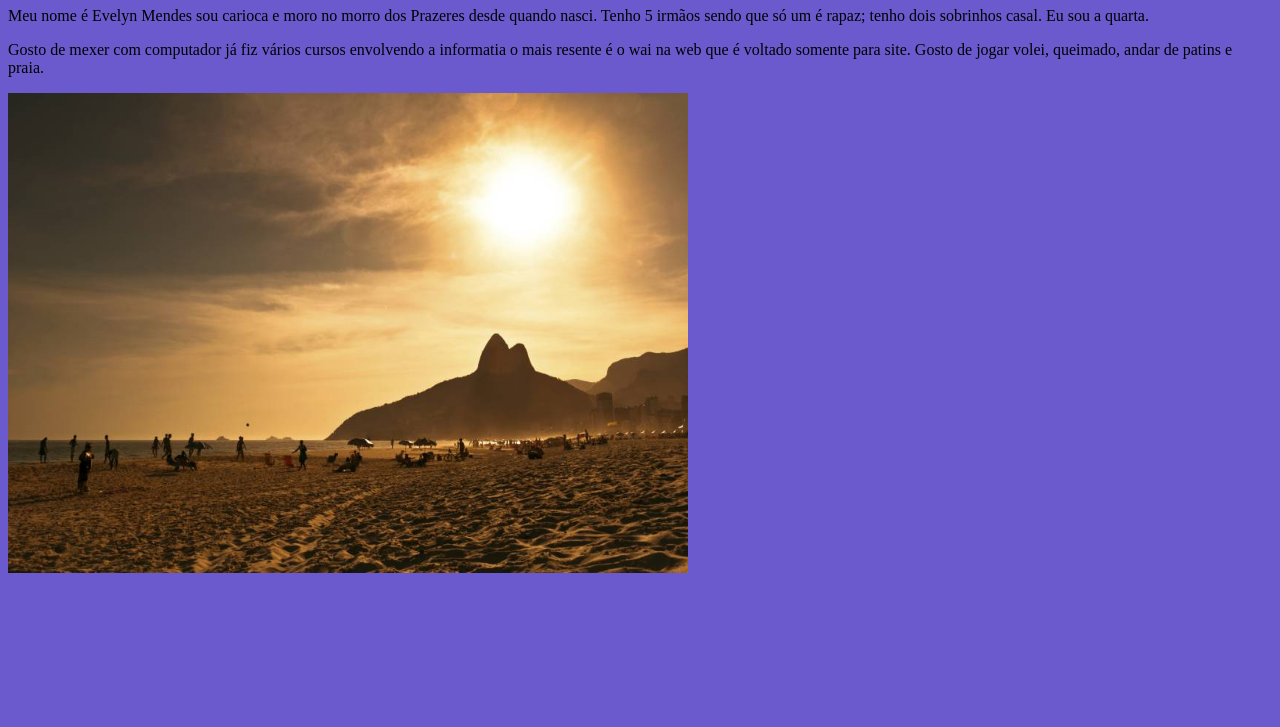
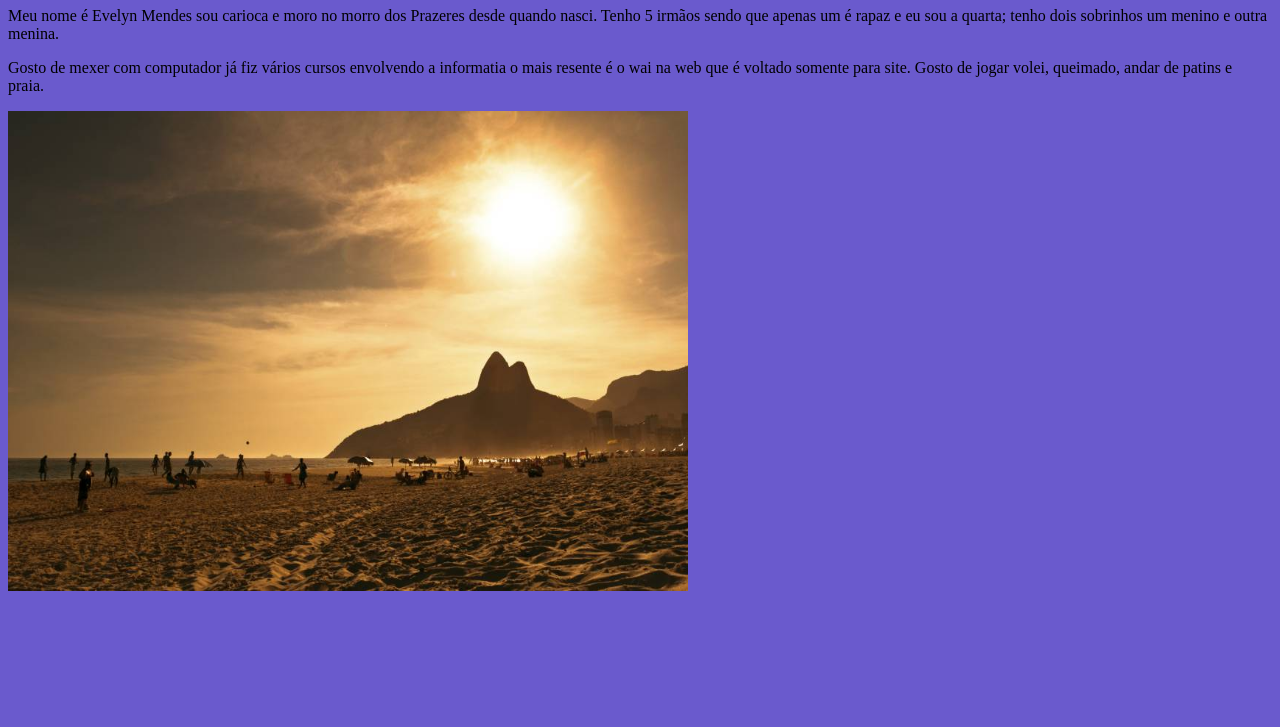
Before and after one commit to Evymendes/Evymendes.github.io, a plain HTML site: page index.html in a window 1280 px wide. Shown: the part 73-800 px from the top of the page. Drawn offline with Linux system fonts and the light colour scheme.

Commit message:
primeiro site

```diff
--- a/index.html
+++ b/index.html
@@ -11,7 +11,7 @@
 </head>
 <body>
 	<h1>Evelyn Mendes</h1>
-	<p>Meu nome é Evelyn Mendes sou carioca e moro no morro dos Prazeres desde quando nasci. Tenho 5 irmãos sendo que só um é rapaz; tenho dois sobrinhos casal. Eu sou a quarta.</p>
+	<p>Meu nome é Evelyn Mendes sou carioca e moro no morro dos Prazeres desde quando nasci. Tenho 5 irmãos sendo que apenas um é rapaz e eu sou a quarta; tenho dois sobrinhos um menino e outra menina.</p>
 	<p>Gosto de mexer com computador já fiz vários cursos envolvendo a informatia o mais resente é o wai na web que é voltado somente para site. Gosto de jogar volei, queimado, andar de patins e praia.</p>
 	<img src="arp.jpg" width="680px" height="480px">
 </body>
```
